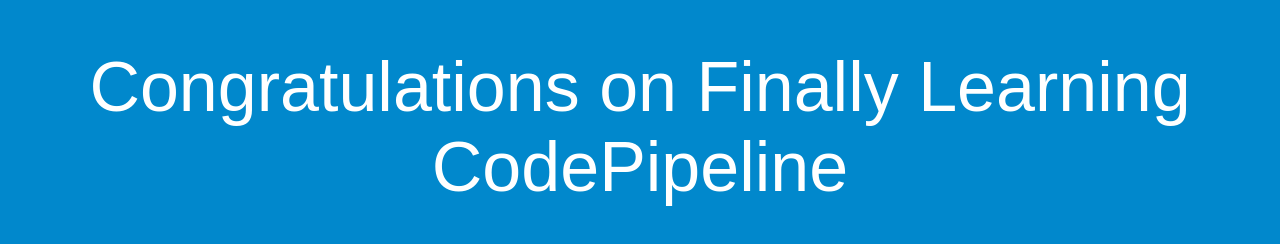
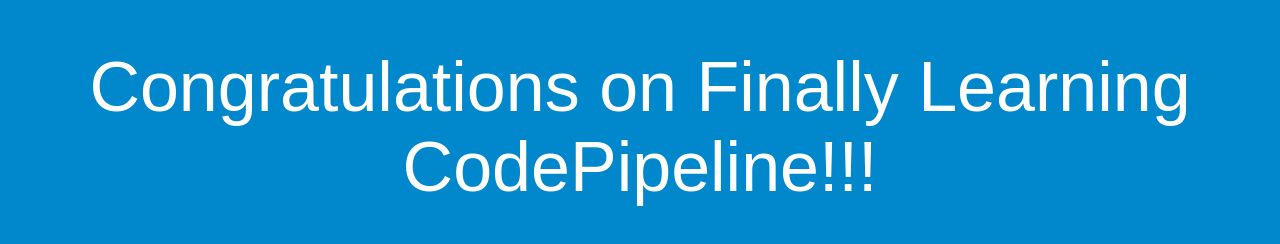
Before and after one commit to rooheburaq/caltechcicddemo, a plain HTML site: page index.html in a window 1280 px wide. Drawn offline with Linux system fonts and the light colour scheme.

Commit message:
Second Commit

```diff
--- a/index.html
+++ b/index.html
@@ -26,7 +26,7 @@
 </head>
 <body>
   <div align="center">
-    <h1>Congratulations on Finally Learning CodePipeline</h1>
+    <h1>Congratulations on Finally Learning CodePipeline!!!</h1>
   </div>
 </body>
 </html>
```
